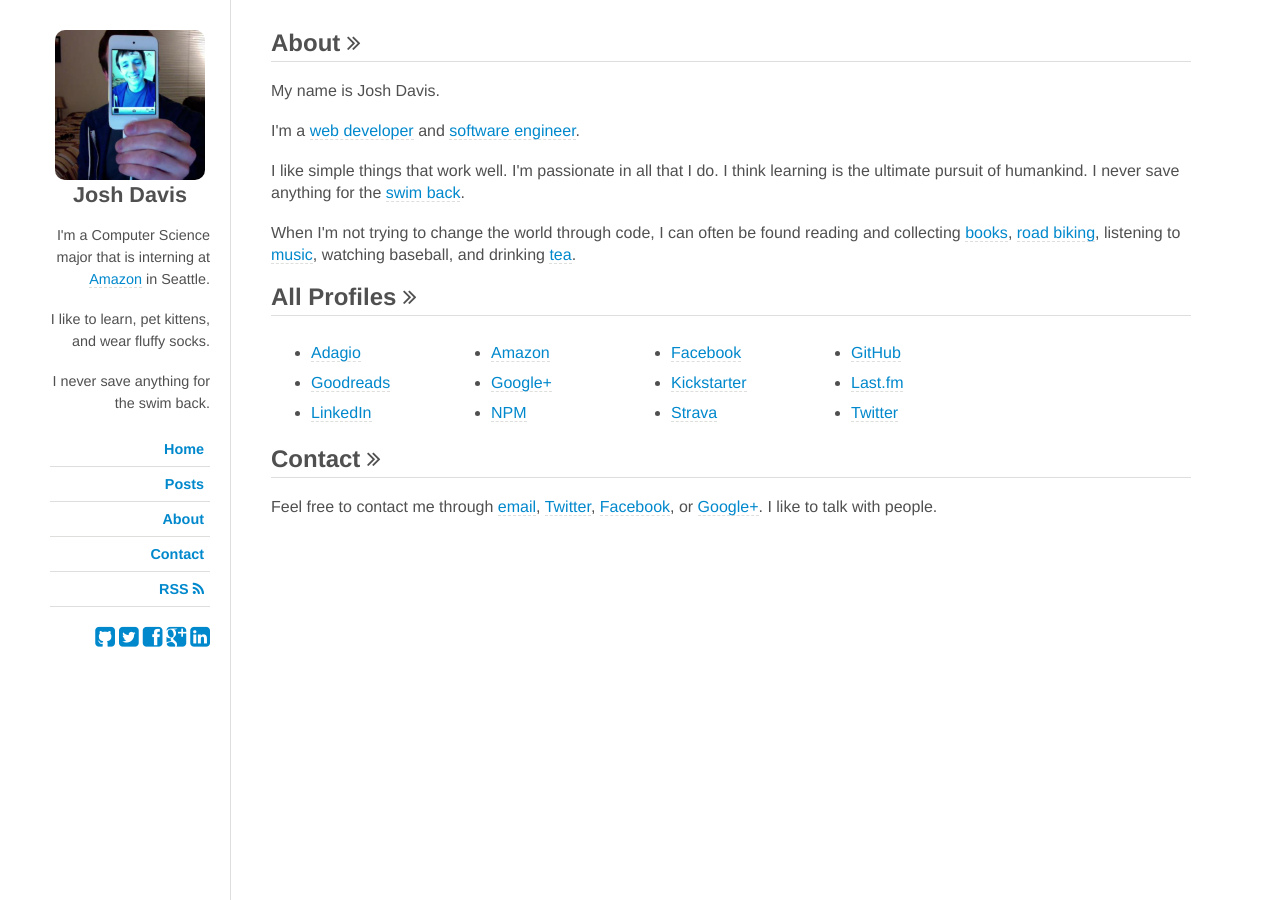
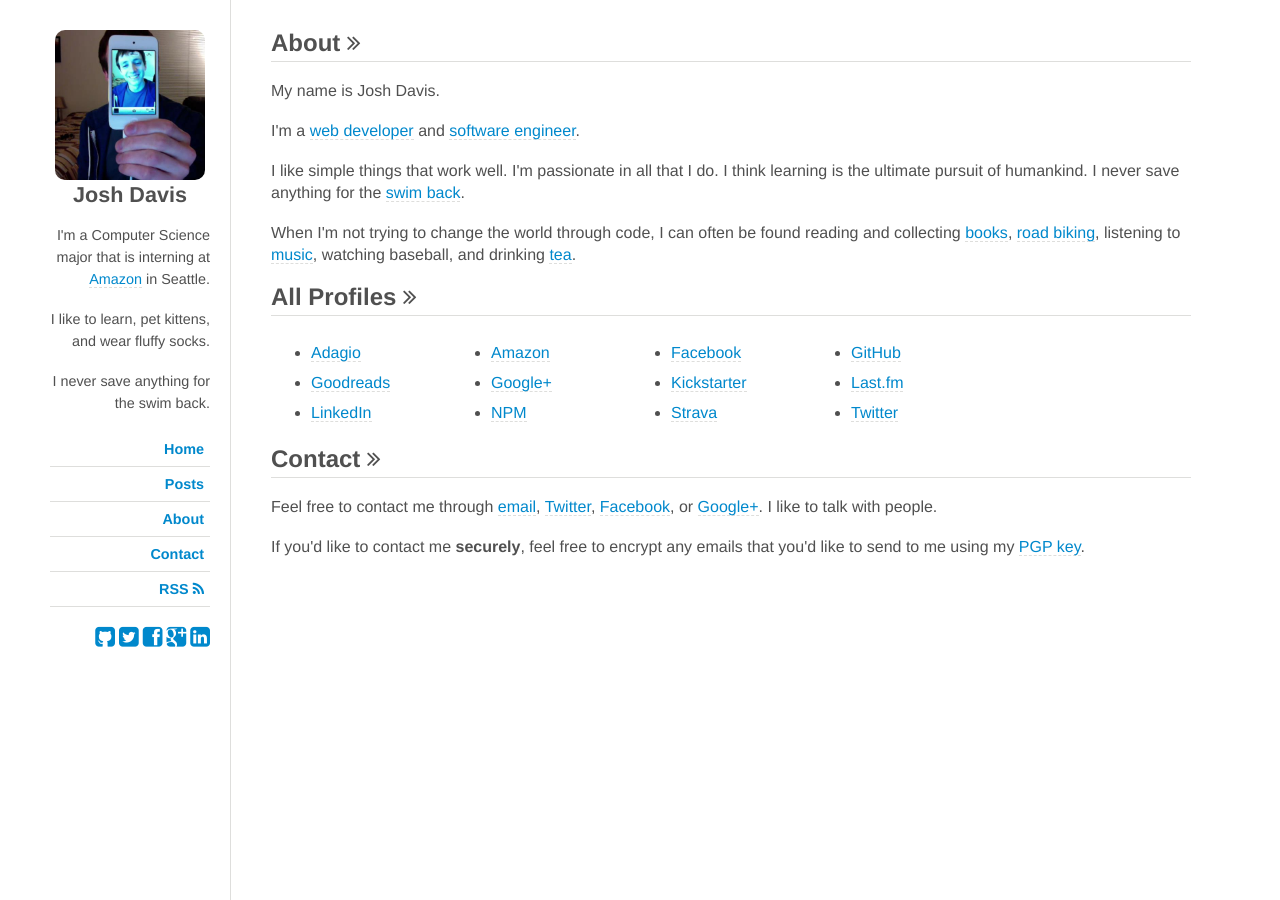
Before and after one commit to jdavis/jdavis.github.com, a Jekyll site: the page built from about.html, in a window 1280 px wide. Built offline with Jekyll 4.4.1, drawn with Linux system fonts in a browser that asks for light colours; some web fonts are replaced; Markdown is read by kramdown in place of the engine named in the settings.

Commit message:
Add link to PGP key

```diff
--- a/about.html
+++ b/about.html
@@ -58,3 +58,8 @@
     <a href="https://plus.google.com/118212955073202247374/about">Google+</a>.
     I like to talk with people.
 </p>
+<p>
+    If you'd like to contact me <strong>securely</strong>, feel free to encrypt
+    any emails that you'd like to send to me using my <a href="/pgp.txt">PGP
+    key</a>.
+</p>
```
